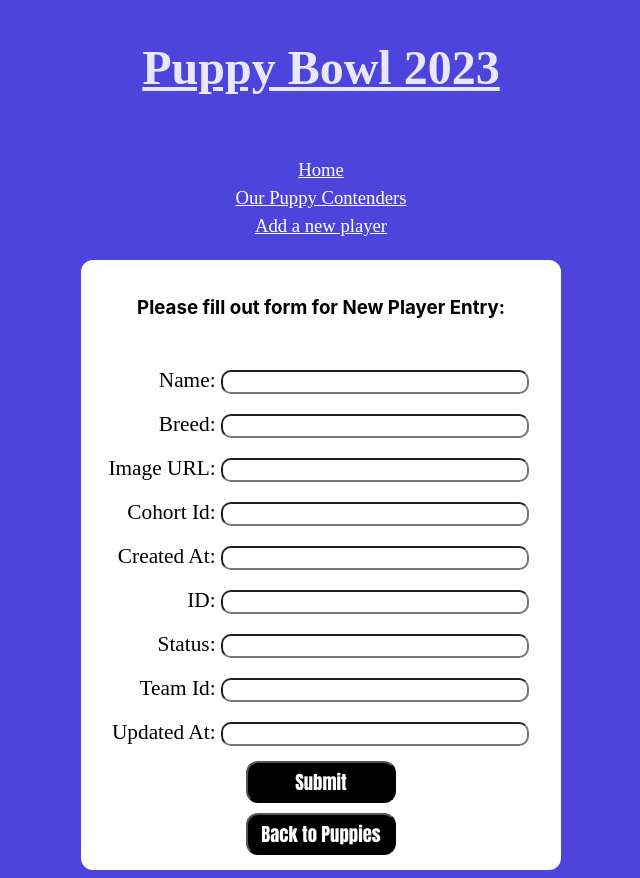
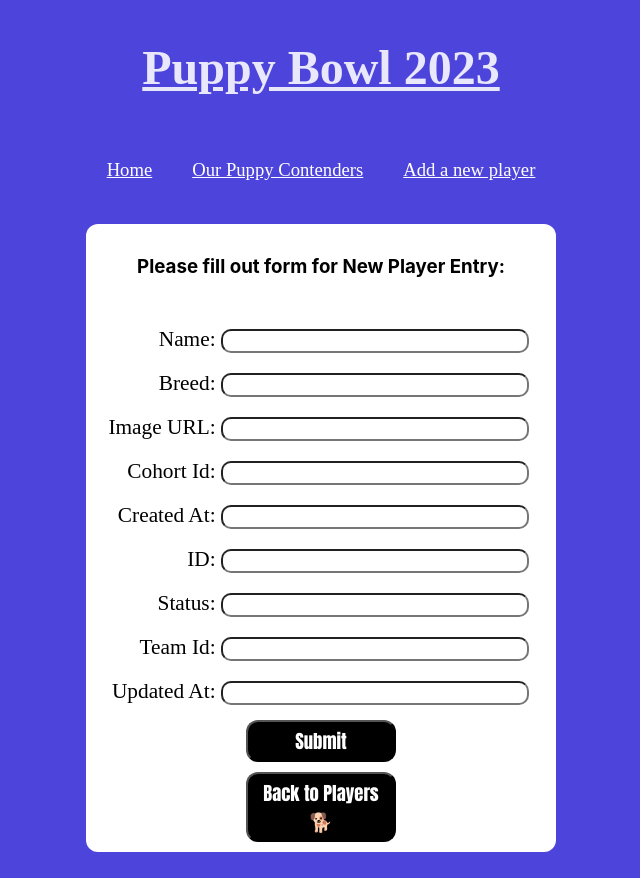
Before and after one commit to Davonne007-TX/puppy-bowl-api-react, a React (Vite) app: page /newForm in a window 1280 px wide. Shown: the whole page, without its empty margins (319-959 px from the left). Built offline with nearby package versions, Linux system fonts and the light colour scheme; a web font is replaced by a local one.

Commit message:
adding more styles and was trying to set the state for error and display error

```diff
--- a/src/App.css
+++ b/src/App.css
@@ -22,6 +22,12 @@ h1 {
 
 li {
   list-style-type: none;
+  display: inline;
+}
+
+.navBar {
+  display: flex;
+  justify-content: center;
 }
 
 .navBar a {
@@ -36,8 +42,8 @@ li {
   cursor: pointer;
 }
 
-@media screen and (max-width: 210px) {
-  .navBar li {
-    display: block;
+@media screen and (max-width: 768px) {
+  .navBar {
+    flex-direction: column;
   }
 }
--- a/src/components/Form.css
+++ b/src/components/Form.css
@@ -1,16 +1,14 @@
 /*New Player Added - Form*/
 
 .newForm {
-    width: 100%;
-    border: 5px solid white;
+    background-color: white;
     max-width: 450px;
     margin-left: auto;
     margin-right: auto;
     display: block;
     padding-bottom: 2cqb;
-    margin-top: 20px;
+    margin-top: 40px;
     border-radius: 12px;
-    background-color: white;
     color: black;
     padding: 10px;
 }
--- a/src/components/NewForm.jsx
+++ b/src/components/NewForm.jsx
@@ -118,7 +118,7 @@ const [formData, setFormData] = useState( {
          <button
          type="button"
          className="backButton"
-         onClick={navigateToAllPlayers}>Back to Puppies</button>
+         onClick={navigateToAllPlayers}>Back to Players &#x1f415;</button>
       </form>
     </div>
   )
```
Lines whose indentation alone changed are shown as unchanged.
